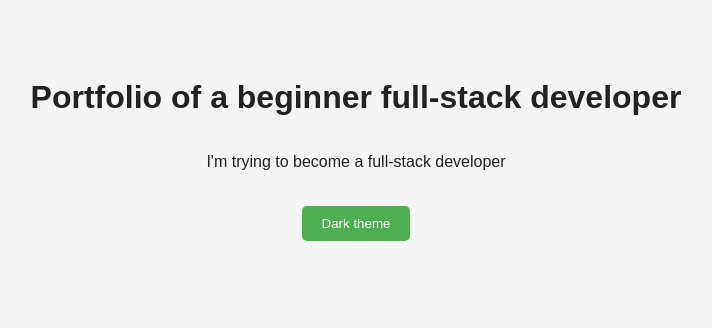
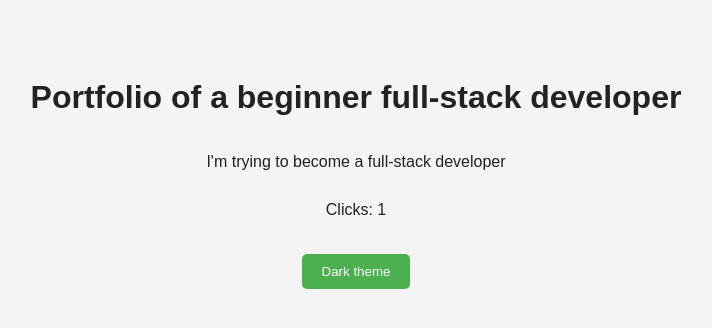
Before and after one commit to NikitaMosendz/my-first-site, a plain HTML site: page index.html in a window 1280 px wide. Both pictures are taken after a click on the button "Light theme". Shown: the whole page, without its empty margins (284-996 px from the left). Drawn offline with Linux system fonts and the light colour scheme.

Commit message:
Sixth commit: added click counter for button that changes the theme

```diff
--- a/index.html
+++ b/index.html
@@ -10,6 +10,7 @@
     <body>
         <h1>Portfolio of a beginner full-stack developer</h1>
         <p>I'm trying to become a full-stack developer</p>
+        <p id="click-counter">Clicks: 0</p>
         <button id="theme-btn">Light theme</button>
 
         <script src="script.js"></script>
--- a/script.js
+++ b/script.js
@@ -1,5 +1,8 @@
 const button = document.getElementById('theme-btn');
 const body = document.body;
+const clickCounter = document.getElementById('click-counter');
+
+let clicks = 0;
 
 button.addEventListener('click', () => {
     if (body.classList.toggle('light-theme')) {
@@ -7,4 +10,6 @@ button.addEventListener('click', () => {
     } else {
         button.textContent = 'Light theme'
     }
+    clicks++;
+    clickCounter.textContent = `Clicks: ${clicks}`
 })
```
